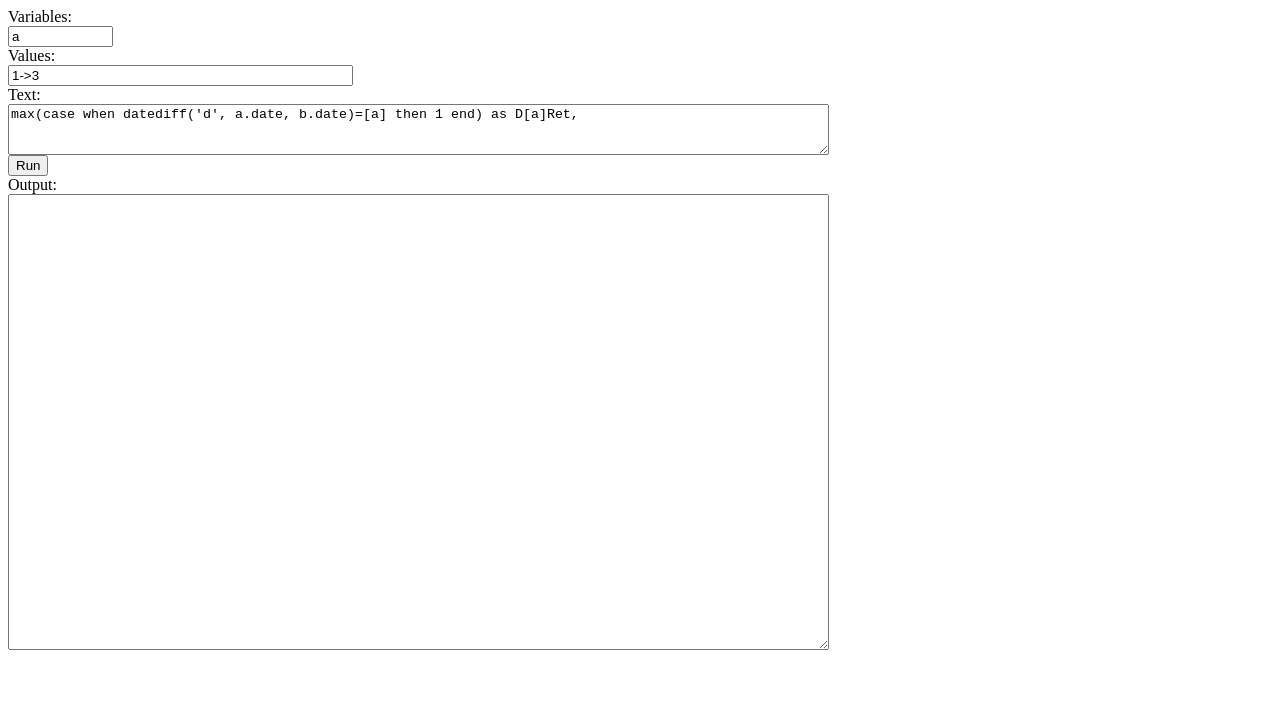
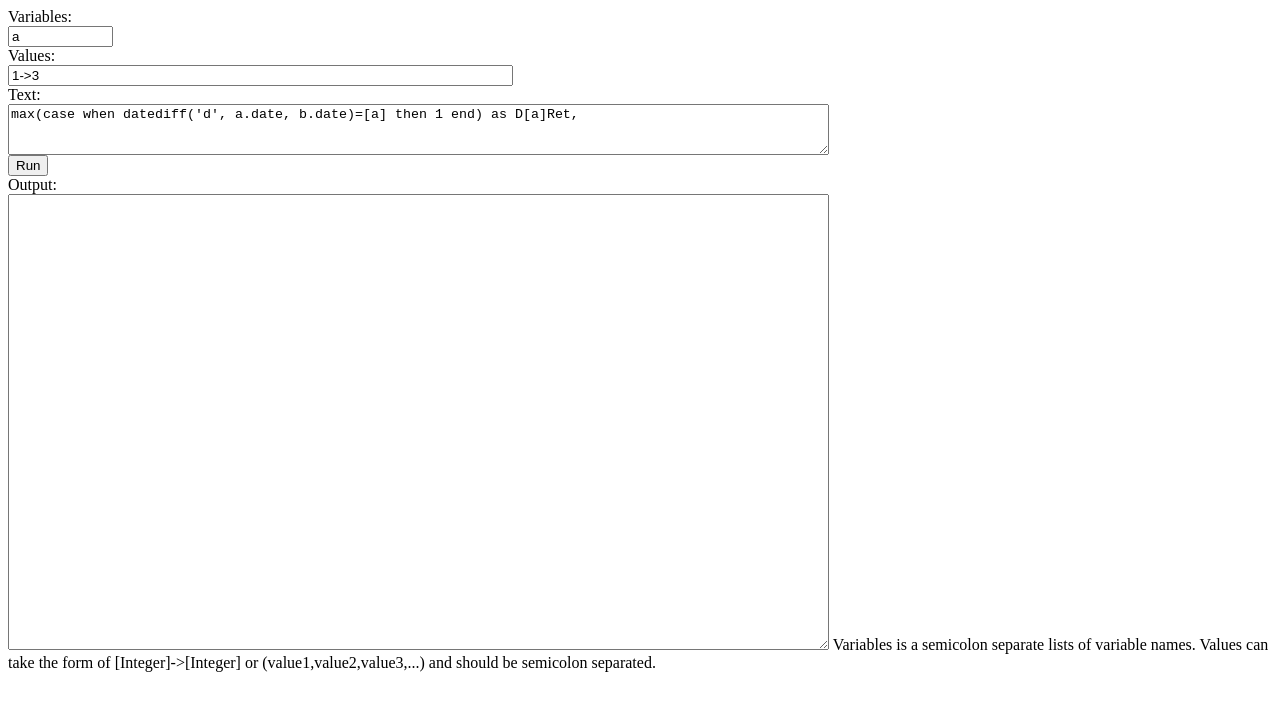
Before and after one commit to hphillips/SimpleApps, a plain HTML site: page index.html in a window 1280 px wide. Drawn offline with Linux system fonts and the light colour scheme.

Commit message:
Update index.html

```diff
--- a/index.html
+++ b/index.html
@@ -56,7 +56,7 @@ Variables:
  <br />
 Values:
 <br />
-<input id="values" size="40" value="1->3" />
+<input id="values" size="60" value="1->3" />
  <br />
 Text:
  <br />
@@ -68,4 +68,7 @@ Text:
  Output:
   <br />
  <textarea id="output" wrap="logical" rows="30" cols="100"></textarea>
+
+ Variables is a semicolon separate lists of variable names.
+ Values can take the form of [Integer]->[Integer] or (value1,value2,value3,...) and should be semicolon separated.
 </body>
```
